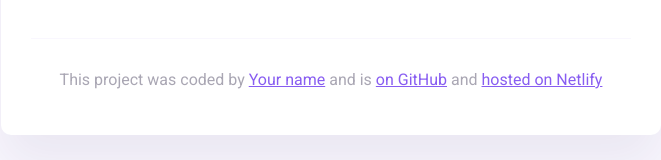
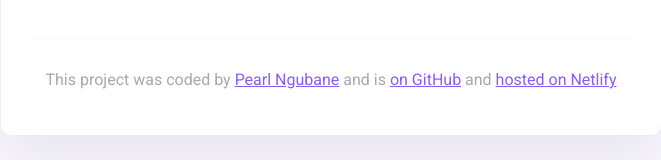
Before and after one commit to Pearltee28/Ops-Challenge, a website built with Parcel: page index.html in a window 1280 px wide. Shown: the part 325-485 px from the top of the page, without its empty margins (309-970 px from the left). Built offline with nearby package versions, Linux system fonts and the light colour scheme.

Commit message:
Added a link to my github profile

```diff
--- a/index.html
+++ b/index.html
@@ -1,5 +1,6 @@
 <!DOCTYPE html>
 <html lang="en">
+
 <head>
   <meta charset="UTF-8" />
   <meta name="viewport" content="width=device-width, initial-scale=1.0" />
@@ -7,23 +8,17 @@
   <link rel="preconnect" href="https://fonts.gstatic.com" crossorigin />
   <link
     href="https://fonts.googleapis.com/css2?family=Roboto:ital,wght@0,100;0,400;0,500;0,700;0,900;1,100;1,300;1,400;1,500;1,700;1,900&display=swap"
-      rel="stylesheet"
-    />
+    rel="stylesheet" />
   <script src="https://cdn.jsdelivr.net/npm/axios@1.1.2/dist/axios.min.js"></script>
   <link rel="stylesheet" href="src/styles.css" />
   <title>My weather application</title>
 </head>
+
 <body>
   <div class="weather-app">
     <header>
       <form id="search-form">
-          <input
-            type="search"
-            placeholder="Enter a city.."
-            required
-            class="search-input"
-            id="search-input"
-          />
+        <input type="search" placeholder="Enter a city.." required class="search-input" id="search-input" />
         <input type="submit" value="Search" class="search-button" />
       </form>
     </header>
@@ -37,17 +32,15 @@
           </p>
         </div>
         <div class="current-temperature">
-            <span class="current-temperature-icon">☀️</span
-            ><span class="current-temperature-value" id="current-temperature"
-              >24</span
-            ><span class="current-temperature-unit">°C</span>
+          <span class="current-temperature-icon">☀️</span><span class="current-temperature-value"
+            id="current-temperature">24</span><span class="current-temperature-unit">°C</span>
         </div>
       </div>
     </main>
     <footer>
       <p>
         This project was coded by
-          <a href="#" target="_blank">Your name</a> and is
+        <a href="https://github.com/Pearltee28" target="_blank">Pearl Ngubane</a> and is
         <a href="#" target="_blank"> on GitHub</a> and
         <a href="#" target="_blank">hosted on Netlify</a>
       </p>
@@ -55,4 +48,5 @@
   </div>
 </body>
 <script src="src/index.js"></script>
+
 </html>
```
Lines whose indentation alone changed are shown as unchanged.
